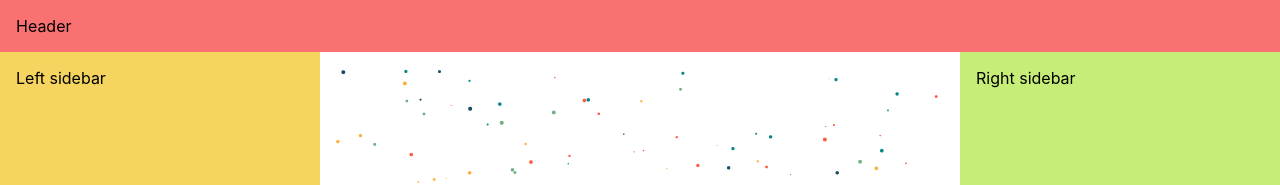
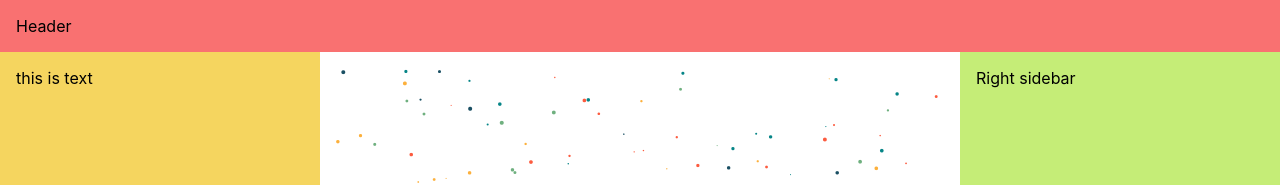
Before and after one commit to Foxglovery/critter-pen, a React (Create React App) app: page / in a window 1280 px wide. Shown: the top 185 px of the page. Built offline with nearby package versions, Linux system fonts and the light colour scheme.

Commit message:
added Stat component

```diff
--- a/src/App.css
+++ b/src/App.css
@@ -23,6 +23,7 @@
 .holy-grail-grid > * {
   padding: 1rem;
 }
+
 .canvas-cont {
   width: 100%;
 }
--- a/src/App.js
+++ b/src/App.js
@@ -1,12 +1,17 @@
 import "./App.css";
 import Canvas from "./Components/Canvas";
+import Stats from "./Components/Stats";
 
 function App() {
   return (
     <div className="holy-grail-grid">
       <header className="header">Header</header>
-      <Canvas />
-      <section className="left-sidebar">Left sidebar</section>
+      <div className="canvas-cont">
+        <Canvas />
+      </div>
+      <section className="left-sidebar">
+        <Stats />
+      </section>
       <aside className="right-sidebar">Right sidebar</aside>
       <footer className="footer">Footer</footer>
     </div>
--- a/src/Components/Canvas.js
+++ b/src/Components/Canvas.js
@@ -20,14 +20,15 @@ export default function Canvas() {
 
     var colorArray = ["#1A4F63", "#068587", "#6FB07F", "#FCB03C", "#FC5B3F"];
     // EVENT HANDLERS
+    const canvasContainerRect = document
+      .querySelector(".canvas-cont")
+      .getBoundingClientRect();
     function handleMouseMove(event) {
       // Get the bounding rectangle of the canvas
-      const canvasRect = canvas.getBoundingClientRect();
 
       // Calculate the mouse position relative to the canvas
-      mouse.x = event.clientX - canvasRect.left;
-      mouse.y = event.clientY - canvasRect.top;
-      console.log(event);
+      mouse.x = event.clientX;
+      mouse.y = event.clientY;
     }
 
     function handleResize() {
@@ -36,7 +37,7 @@ export default function Canvas() {
       init();
     }
 
-    window.addEventListener("mousemove", handleMouseMove);
+    // window.addEventListener("mousemove", handleMouseMove);
     window.addEventListener("resize", handleResize);
 
     // RULES FOR EACH CIRCLE
--- /dev/null
+++ b/src/Components/Stats.js
@@ -0,0 +1,3 @@
+export default function Stats() {
+  return <stat-container>this is text</stat-container>;
+}
```
